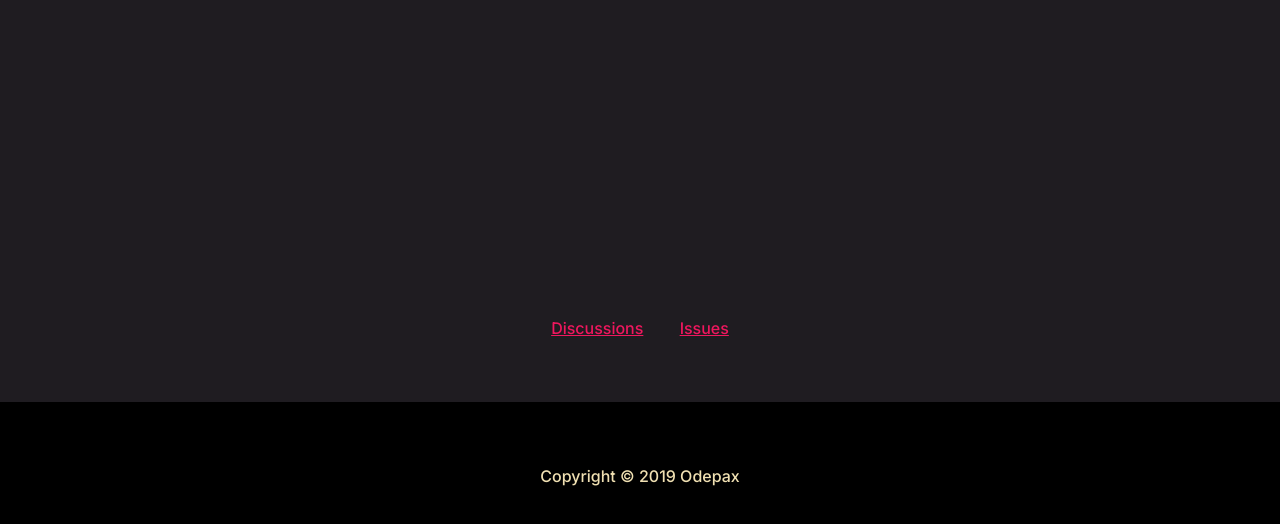
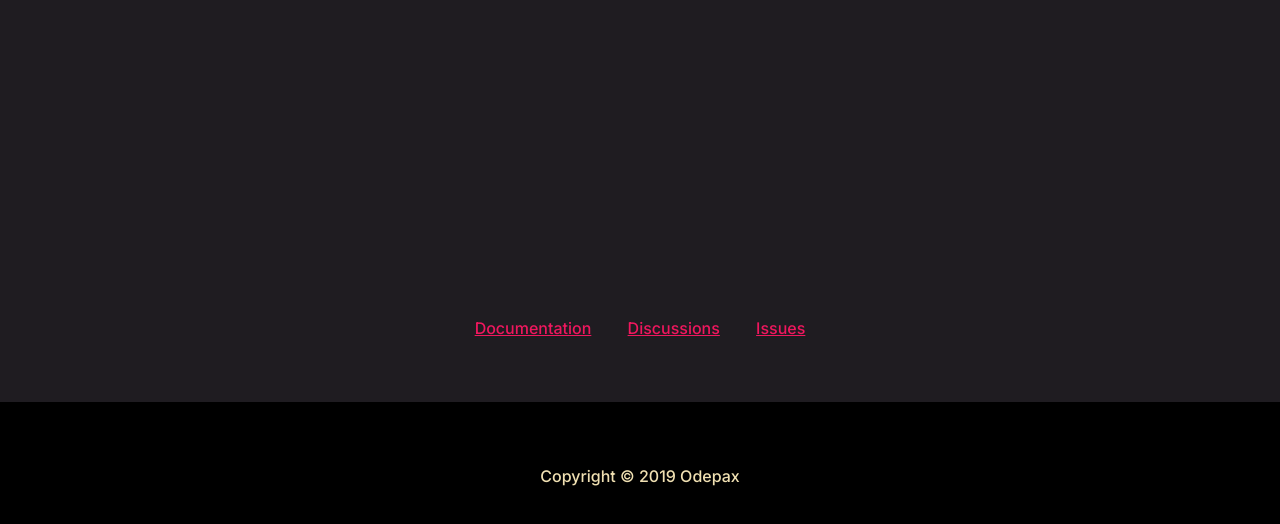
Before and after one commit to Odepax/nap, a plain HTML site: page docs/index.html in a window 1280 px wide. Shown: the part 546-1070 px from the top of the page. Drawn offline with Linux system fonts and the light colour scheme.

Commit message:
Added link to README as documentation

```diff
--- a/docs/index.html
+++ b/docs/index.html
@@ -92,6 +92,7 @@
 			</p>
 		</header>
 		<nav>
+			<a href="https://github.com/Odepax/nap/blob/master/README.md">Documentation</a>
 			<a href="https://github.com/Odepax/nap/discussions">Discussions</a>
 			<a href="https://github.com/Odepax/nap/issues">Issues</a>
 		</nav>
```
